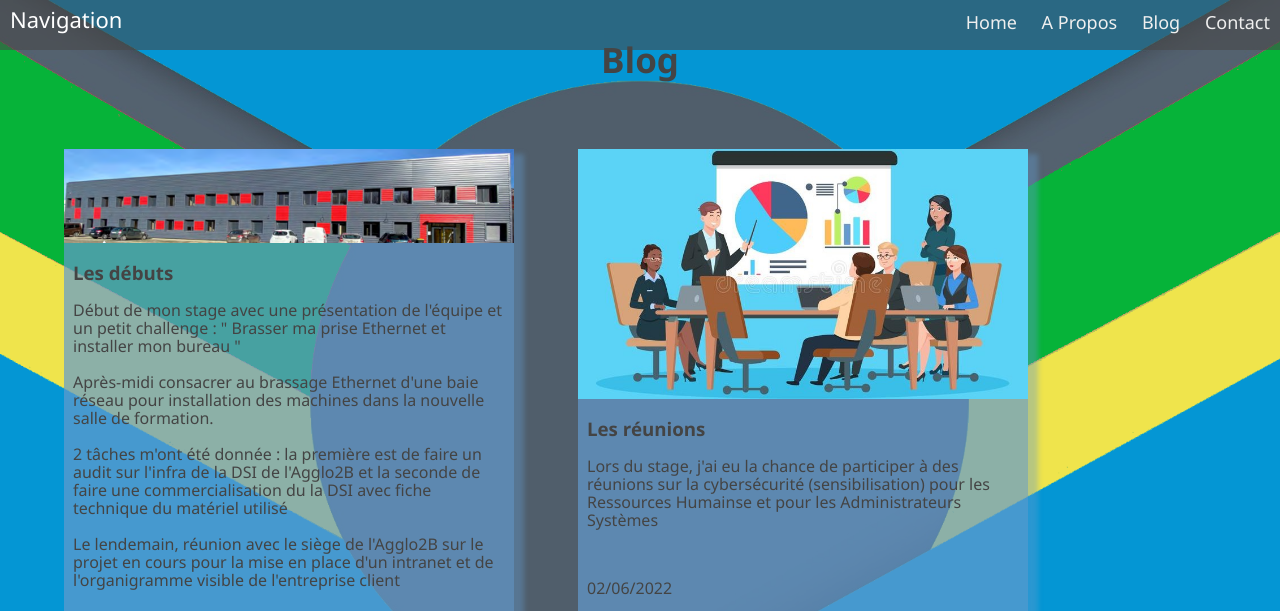
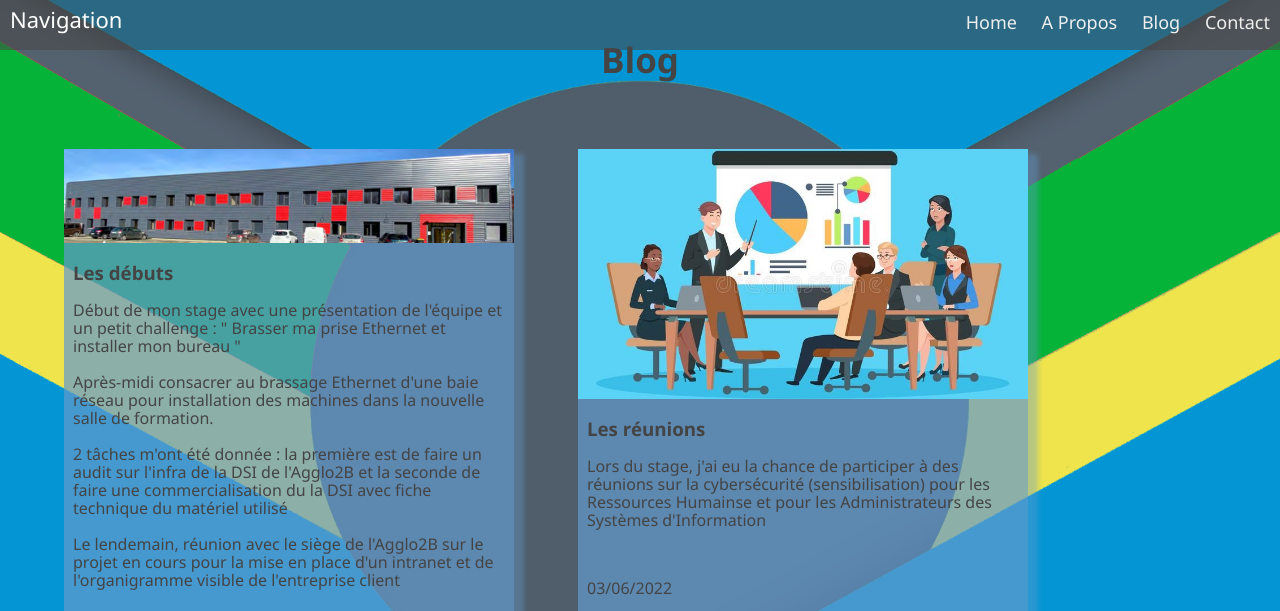
Before and after one commit to Flodagnas/Flodagnas.github.io, a plain HTML site: page src/blog.html in a window 1280 px wide. Shown: the top 611 px of the page. Drawn offline with Linux system fonts and the light colour scheme; grey boxes are pictures that could not be loaded.

Commit message:
update blog

```diff
--- a/src/blog.html
+++ b/src/blog.html
@@ -72,10 +72,10 @@
                             </h4>
                             <p class="blog-card-description">Lors du stage, j'ai eu la chance de participer à des réunions
                                 sur la cybersécurité (sensibilisation) pour les Ressources Humainse et pour les
-                                Administrateurs Systèmes
+                                Administrateurs des Systèmes d'Information
                             </p>
                             <br>
-                            <p class="date">02/06/2022</p>
+                            <p class="date">03/06/2022</p>
                             <div class="ftr">
                             </div>
                         </div>
```
